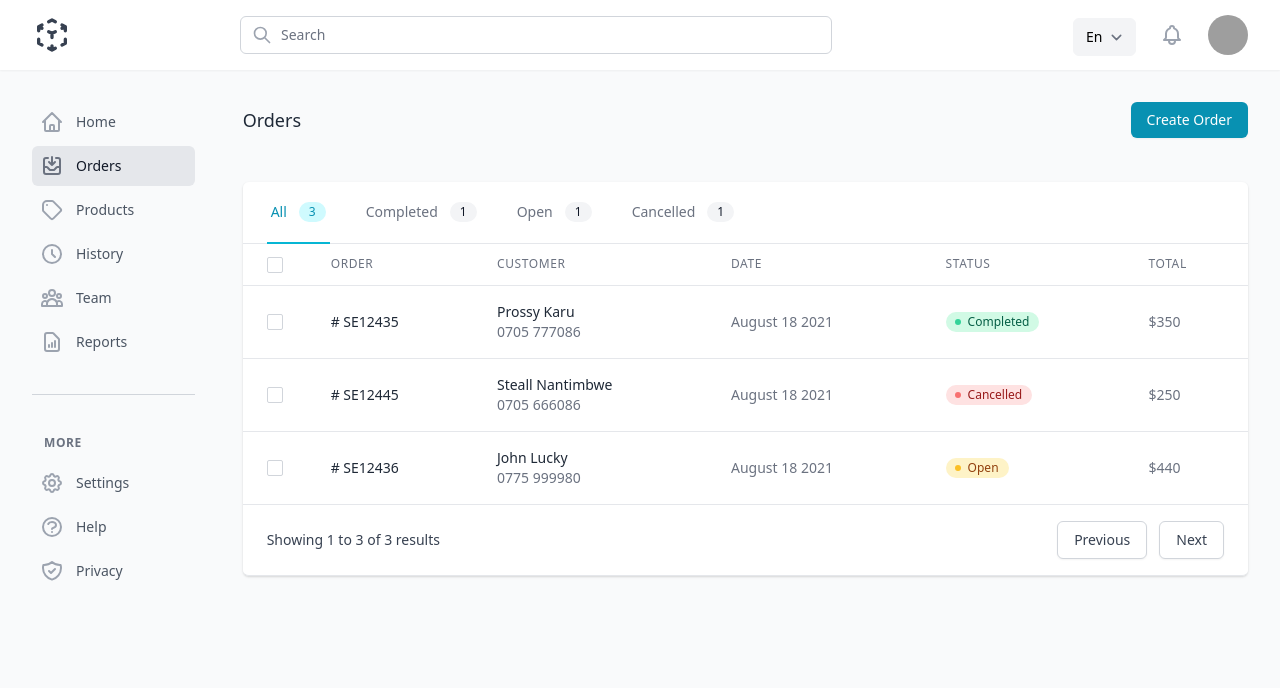
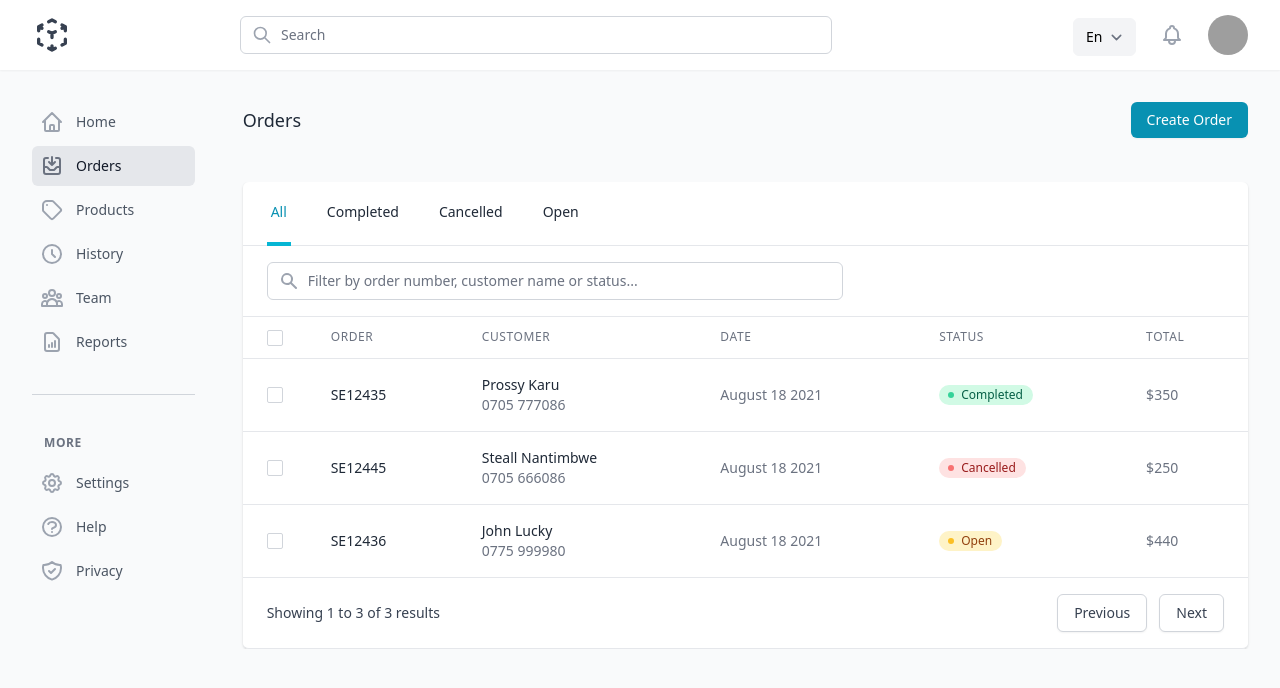
Before and after one commit to mwinel/ezziepos, a Next.js app: page /orders in a window 1280 px wide. Shown: the top 688 px of the page. Built offline with nearby package versions, Linux system fonts and the light colour scheme; grey boxes are pictures that could not be loaded.

Commit message:
Add filter for orders

```diff
--- a/components/orders/OrdersList.tsx
+++ b/components/orders/OrdersList.tsx
@@ -1,7 +1,5 @@
 import { useState } from "react";
 import { useRouter } from "next/router";
-import Link from "next/link";
-import TableTabs from "@components/ui/TableTabs";
 import Badge from "@components/ui/Badge";
 import PaginationNav from "@components/ui/PaginationNav";
 import Table from "@components/ui/Table";
@@ -11,6 +9,8 @@ import TableHeader from "@components/ui/TableHeader";
 import TableBody from "@components/ui/TableBody";
 import TableCell from "@components/ui/TableCell";
 import Checkbox from "@components/ui/Checkbox";
+import SearchInput from "@components/ui/SearchInput";
+import FilterTabs from "@components/ui/FilterTabs";
 
 import en from "@locales/en";
 import fr from "@locales/fr";
@@ -19,41 +19,23 @@ interface OrdersListProps {
   orders: any;
 }
 
-const tabs = [
-  { name: "All", href: "#", count: "3", current: true },
-  { name: "Completed", href: "#", count: "1", current: false },
-  { name: "Open", href: "#", count: "1", current: false },
-  { name: "Cancelled", href: "#", count: "1", current: false },
-];
+const FILTER_ORDERS_MAP = {
+  All: () => true,
+  Completed: (order) => order.status === "Completed",
+  Cancelled: (order) => order.status === "Cancelled",
+  Open: (order) => order.status === "Open",
+};
+
+const FILTER_ORDERS_NAMES = Object.keys(FILTER_ORDERS_MAP);
 
 const OrdersList = ({ orders }: OrdersListProps) => {
   const [selectedOrders, setSelectedOrders] = useState([]);
+  const [filter, setFilter] = useState("All");
+  const [inputFilter, setInputFilter] = useState("");
 
   const router = useRouter();
   const { locale } = router;
   const t = locale === "en" ? en : fr;
-
-  const tabs = [
-    { name: "All", href: "#", count: orders.length, current: true },
-    {
-      name: "Completed",
-      href: "#",
-      count: orders.filter((order) => order.status === "Completed").length,
-      current: false,
-    },
-    {
-      name: "Open",
-      href: "#",
-      count: orders.filter((order) => order.status === "Open").length,
-      current: false,
-    },
-    {
-      name: "Cancelled",
-      href: "#",
-      count: orders.filter((order) => order.status === "Cancelled").length,
-      current: false,
-    },
-  ];
 
   const handleSelectAllOrders = () => {
     if (selectedOrders.length < orders.length) {
@@ -76,12 +58,32 @@ const OrdersList = ({ orders }: OrdersListProps) => {
   };
 
   return (
-    <div className="mt-4 flex flex-col">
+    <div className="mt-6 flex flex-col">
       <div className="overflow-x-auto sm:-mx-6 lg:-mx-8">
-        <div className="py-2 align-middle inline-block min-w-full sm:px-6 lg:px-8">
+        <div className="align-middle inline-block min-w-full sm:px-6 lg:px-8">
           <div className="shadow overflow-hidden border-b border-gray-200 sm:rounded-md">
-            {/* tabs */}
-            <TableTabs tabs={tabs} id="products-table" />
+            {/* filter tabs */}
+            <FilterTabs
+              filterNames={FILTER_ORDERS_NAMES}
+              filter={filter}
+              setFilter={setFilter}
+            />
+            {/* search */}
+            <div className="bg-white">
+              <div className="hidden sm:block">
+                <div className="flex flex-row py-4 px-6 border-b border-gray-200">
+                  {/* Search */}
+                  <SearchInput
+                    id="filter-orders"
+                    name="filter-orders"
+                    label="Filter Orders"
+                    placeholder="Filter by order number, customer name or status..."
+                    value={inputFilter}
+                    onChange={(e) => setInputFilter(e.target.value)}
+                  />
+                </div>
+              </div>
+            </div>
             {/* table */}
             <Table>
               <TableHead>
@@ -102,7 +104,25 @@ const OrdersList = ({ orders }: OrdersListProps) => {
                 </TableRow>
               </TableHead>
               <TableBody>
-                {orders.map((order: any) => (
+                {orders
+                  .filter((order) => {
+                    if (!inputFilter) return true;
+                    if (
+                      order.orderNumber
+                        .toLowerCase()
+                        .indexOf(inputFilter.toLocaleLowerCase()) > -1 ||
+                      order.status
+                        .toLowerCase()
+                        .indexOf(inputFilter.toLocaleLowerCase()) > -1 ||
+                      order.customerName
+                        .toLowerCase()
+                        .indexOf(inputFilter.toLocaleLowerCase()) > -1
+                    ) {
+                      return true;
+                    }
+                  })
+                  .filter(FILTER_ORDERS_MAP[filter])
+                  .map((order: any) => (
                     <TableRow
                       key={order.id}
                       className="cursor-pointer hover:bg-gray-100"
@@ -120,7 +140,7 @@ const OrdersList = ({ orders }: OrdersListProps) => {
                         className="text-sm font-medium text-gray-800"
                         onClick={() => router.push("/orders/" + order.id)}
                       >
-                      # {order.orderNumber}
+                        {order.orderNumber}
                       </TableCell>
                       <TableCell className="text-sm text-gray-800">
                         <div>
@@ -154,7 +174,7 @@ const OrdersList = ({ orders }: OrdersListProps) => {
             {/* pagination */}
             <PaginationNav
               startCount={1}
-              endCount={orders.length}
+              endCount={orders.filter(FILTER_ORDERS_MAP[filter]).length}
               totalCount={orders.length}
             />
           </div>
```
Lines whose indentation alone changed are shown as unchanged.
